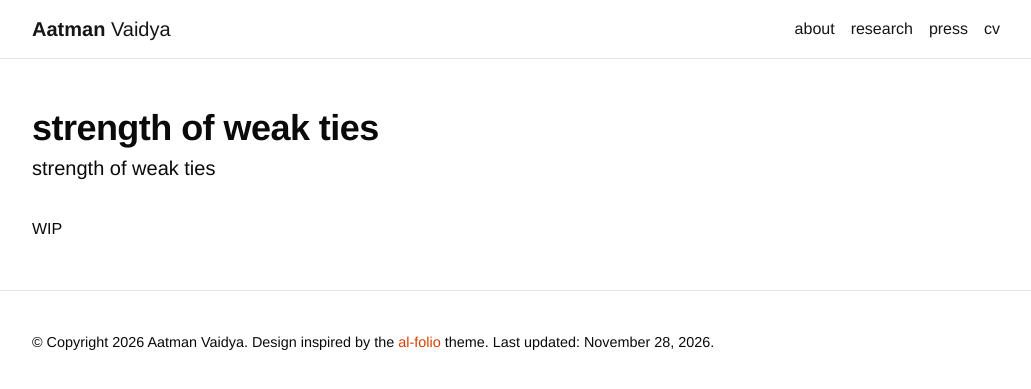
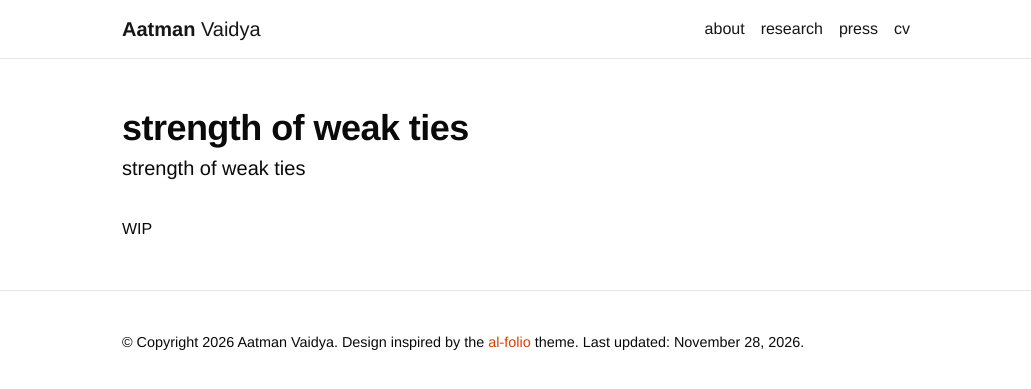
Before and after one commit to aatmanvaidya/aatmanvaidya.github.io, a Jekyll site: the page built from strength_of_weak_ties.html, in a window 1280 px wide. Shown: the top 389 px of the page, without its empty margins (120-1151 px from the left). Built offline with Jekyll 4.4.1, drawn with Linux system fonts in a browser that asks for light colours; full-size pictures stand in for the smaller copies a plugin makes; comment, search, counter and statistics services are not loaded; a style sheet for code colours, icons or effects is not loaded.

Commit message:
chore: change margin

```diff
--- a/_sass/_base.scss
+++ b/_sass/_base.scss
@@ -24,7 +24,8 @@ h1, h2, h3, h4, h5, h6 {
 
 // Spacing tweaks: keep the font size, but give the page more room and a tighter vertical rhythm
 .container {
-  max-width: 1040px;
+  // Smaller max-width = more white space on the left and right. Try 800px-900px.
+  max-width: 860px;
   padding-left: 2rem;
   padding-right: 2rem;
 }
```
